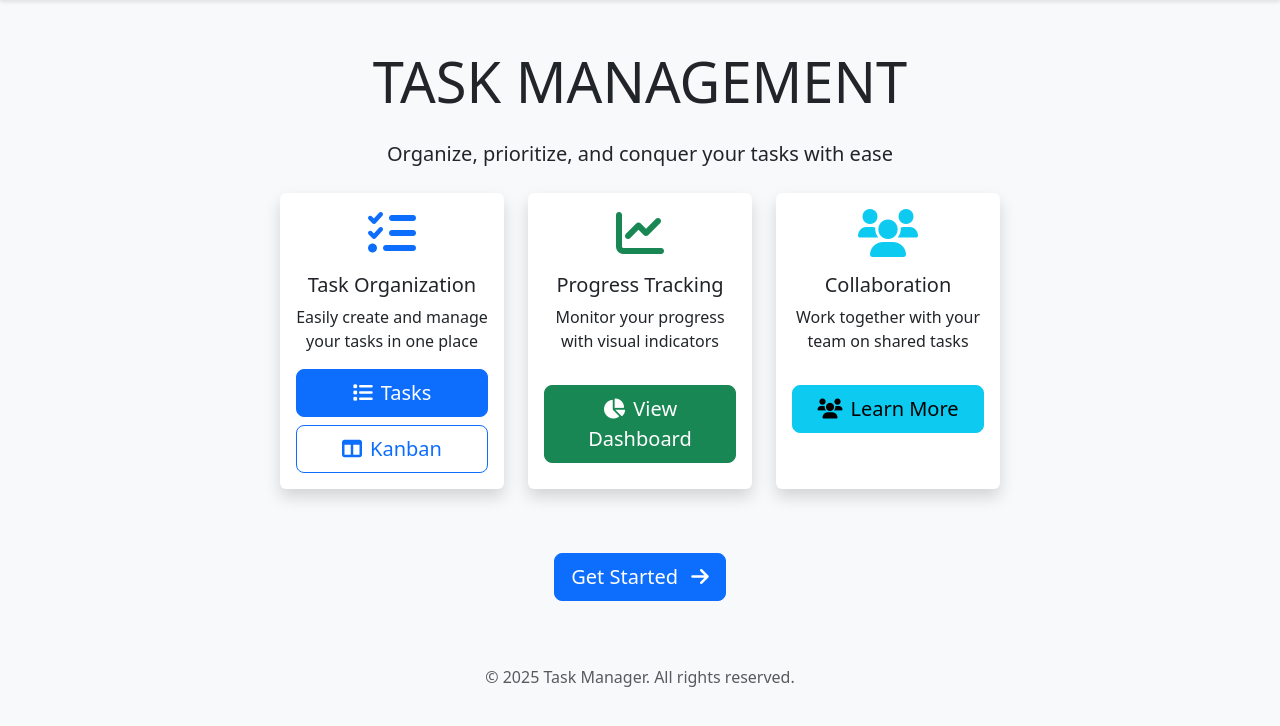
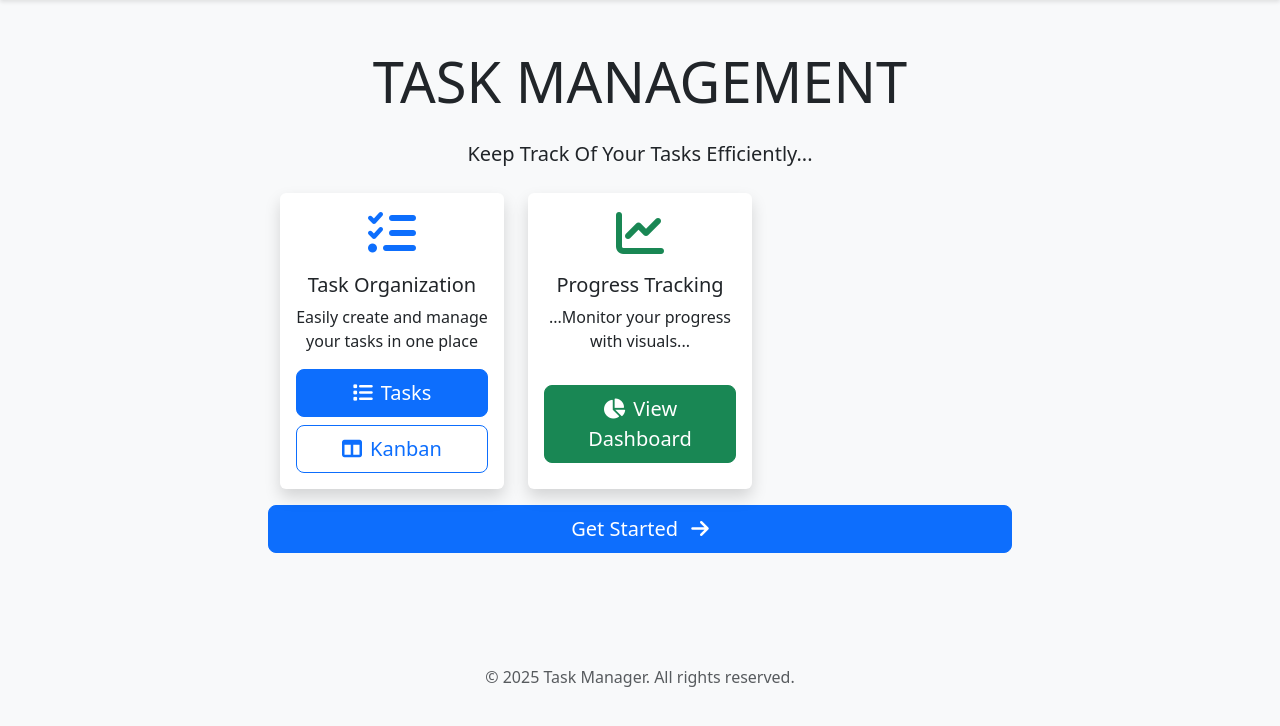
Before and after one commit to Shakilkhan24/Web-Project-Django, a Django app: page / in a window 1280 px wide. Shown: the part 56-782 px from the top of the page. Run offline with Django 5.2, Linux system fonts and the light colour scheme.

Commit message:
modified

```diff
--- a/tasks/templates/tasks/home.html
+++ b/tasks/templates/tasks/home.html
@@ -5,7 +5,7 @@
     <div class="row justify-content-center">
         <div class="col-md-8 text-center">
             <h1 class="display-4 mb-4">TASK MANAGEMENT</h1>
-            <p class="lead mb-4">Organize, prioritize, and conquer your tasks with ease</p>
+            <p class="lead mb-4">Keep Track Of Your Tasks Efficiently...</p>
 
             <div class="row g-4 mb-5">
                 <div class="col-md-4">
@@ -30,26 +30,14 @@
                         <div class="card-body">
                             <i class="fas fa-chart-line fa-3x mb-3 text-success"></i>
                             <h5 class="card-title">Progress Tracking</h5>
-                            <p class="card-text">Monitor your progress with visual indicators</p>
+                            <p class="card-text">...Monitor your progress with visuals...</p>
                             <a href="{% url 'dashboard' %}" class="btn btn-success btn-lg mt-3 w-100">
                                 <i class="fas fa-chart-pie me-2"></i>View Dashboard
                             </a>
                         </div>
                     </div>
                 </div>
-                <div class="col-md-4">
-                    <div class="card h-100 border-0 shadow">
-                        <div class="card-body">
-                            <i class="fas fa-users fa-3x mb-3 text-info"></i>
-                            <h5 class="card-title">Collaboration</h5>
-                            <p class="card-text">Work together with your team on shared tasks</p>
-                            <a href="#" class="btn btn-info btn-lg mt-3 w-100">
-                                <i class="fas fa-users me-2"></i>Learn More
-                            </a>
-                        </div>
-                    </div>
-                </div>
-            </div>
+
 
             <a href="{% url 'task_list' %}" class="btn btn-primary btn-lg mt-3">
                 Get Started <i class="fas fa-arrow-right ms-2"></i>
```
Also changed, not shown: db.sqlite3.
